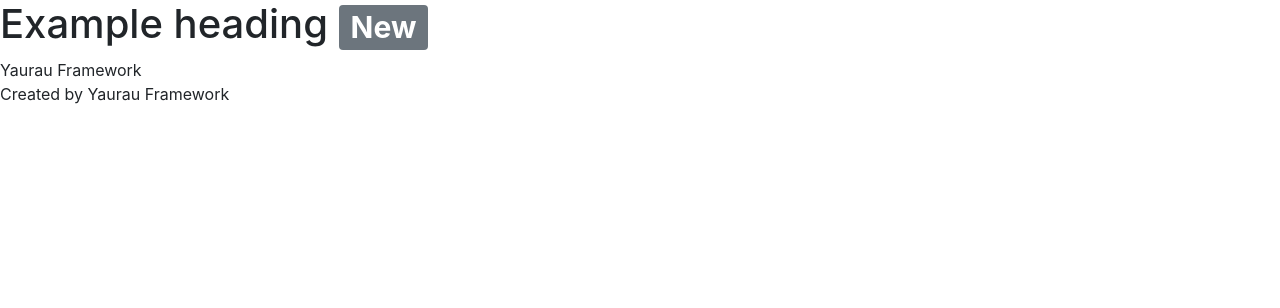
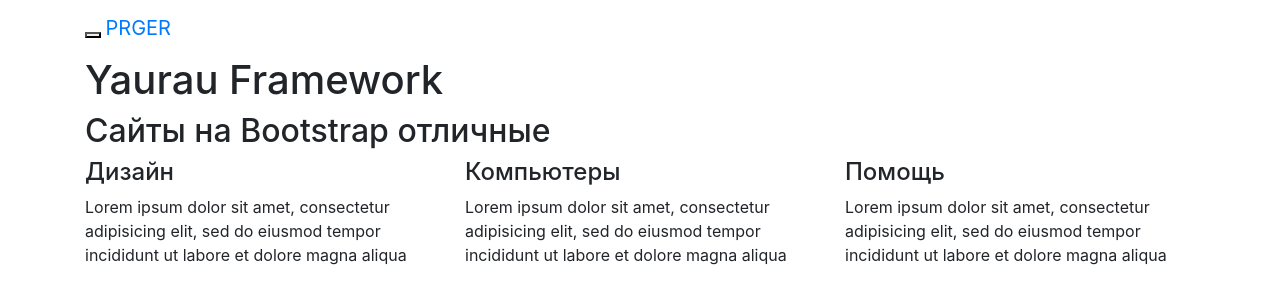
Before and after one commit to Rama7778/News, a PHP site: page / in a window 1280 px wide; the page is wider, and only the part inside the window is pictured. Shown: the top 308 px of that part. Before the commit the page ends 104 px from the top of that part, so only its background shows below. Run offline with PHP 8.4, Linux system fonts and the light colour scheme; some libraries are stand-ins or nearby versions.

Commit message:
Updating the code

```diff
--- a/www/view/Site/base.html.twig
+++ b/www/view/Site/base.html.twig
@@ -7,8 +7,141 @@
     <title>Title</title>
 </head>
 <body>
-<h1>Example heading <span class="badge badge-secondary">New</span></h1>
-    {% block header %}{% endblock %}<br>
+
+<div class="navbar navbar-inverse navbar-fixed-top">
+    <div class="container">
+        <div class="navbar-header">
+            <button type="button" class="navbar-toggle" data-toggle="collapse" data-target=".navbar-collapse">
+                <span class="icon-bar"></span>
+                <span class="icon-bar"></span>
+                <span class="icon-bar"></span>
+            </button>
+            <a class="navbar-brand" href="#">PR<i class="fa fa-circle"></i>GER</a>
+        </div>
+        <div class="navbar-collapse collapse">
+            <ul class="nav navbar-nav navbar-right">
+                <li class="active"><a href="#">Домой</a></li>
+                <li><a href="#">Про нас</a></li>
+                <li><a href="#">Сервсиы</a></li>
+                <li><a href="#">Работы</a></li>
+                <li><a href="#"><i class="fa fa-envelope-o" aria-hidden="true"></i></a></li>
+            </ul>
+        </div>
+    </div>
+</div>
+<div id="headerwrap">
+    <div class="container">
+        <div class="row centered">
+            <div class="col-lg-8 col-lg-offset-2">
+                <h1>{% block header %}{% endblock %}</h1>
+                <h2>Сайты на Bootstrap отличные</h2>
+            </div>
+        </div>
+    </div>
+</div>
+<div class="container w">
+    <div class="row centered">
+        <br><br>
+        <div class="col-lg-4">
+            <i class="fa fa-heart"></i>
+            <h4>Дизайн</h4>
+            <p>Lorem ipsum dolor sit amet, consectetur adipisicing elit, sed do eiusmod tempor incididunt ut labore et dolore magna aliqua</p>
+        </div>
+        <div class="col-lg-4">
+            <i class="fa fa-laptop"></i>
+            <h4>Компьютеры</h4>
+            <p>Lorem ipsum dolor sit amet, consectetur adipisicing elit, sed do eiusmod tempor incididunt ut labore et dolore magna aliqua</p>
+        </div>
+        <div class="col-lg-4">
+            <i class="fa fa-trophy"></i>
+            <h4>Помощь</h4>
+            <p>Lorem ipsum dolor sit amet, consectetur adipisicing elit, sed do eiusmod tempor incididunt ut labore et dolore magna aliqua</p>
+        </div>
+    </div>
+    <br><br>
+</div>
+<div id="dg">
+    <div class="container">
+        <div class="row centered">
+            <h4>Последние работы</h4>
+            <br>
+            <div class="col-lg-4">
+                <div class="tilt">
+                    <a href="#"><img src="img/p01.png" alt=""></a>
+                </div>
+            </div>
+            <div class="col-lg-4">
+                <div class="tilt">
+                    <a href="#"><img src="img/p02.png" alt=""></a>
+                </div>
+            </div>
+            <div class="col-lg-4">
+                <div class="tilt">
+                    <a href="#"><img src="img/p03.png" alt=""></a>
+                </div>
+            </div>
+        </div>
+    </div>
+</div>
+<div class="container wb">
+    <div class="row centered">
+        <br><br>
+        <div class="col-lg-8 col-lg-offset-2">
+            <h4>Мы создаем сайты</h4>
+            <p>Lorem ipsum dolor sit amet, consectetur adipisicing elit, sed do eiusmod tempor incididunt ut labore et dolore magna aliqua</p>
+            <p><br><br></p>
+        </div>
+        <div class="col-lg-2"></div>
+        <div class="col-lg-10 col-lg-offset-1">
+            <img src="img/munter.png" alt="" class="img-responsive">
+        </div>
+    </div>
+</div>
+<div id="lg">
+    <div class="container">
+        <div class="row centered">
+            <h4>Партнеры</h4>
+            <div class="col-lg-2 col-lg-offset-1">
+                <img src="img/c01.gif" alt="">
+            </div>
+            <div class="col-lg-2">
+                <img src="img/c02.gif" alt="">
+            </div>
+            <div class="col-lg-2">
+                <img src="img/c03.gif" alt="">
+            </div>
+            <div class="col-lg-2">
+                <img src="img/c04.gif" alt="">
+            </div>
+            <div class="col-lg-2">
+                <img src="img/c05.gif" alt="">
+            </div>
+        </div>
+    </div>
+</div>
+<div id="r">
+    <div class="container">
+        <div class="row centered">
+            <div class="col-lg-8 col-lg-offset-2">
+                <h4>Разарботка сайтов на профессиональном уровне</h4>
+                <p>Lorem ipsum dolor sit amet, consectetur adipisicing elit, sed do eiusmod tempor incididunt ut labore et dolore magna aliqua</p>
+            </div>
+        </div>
+    </div>
+</div>
+<div id="f">
+    <div class="container">
+        <div class="row centered">
+            <a href="#"><i class="fa fa-twitter"></i></a>
+            <a href="#"><i class="fa fa-facebook"></i></a>
+            <a href="#"><i class="fa fa-vk"></i></a>
+        </div>
+    </div>
+</div>
+
+
+
+
     {% block navigation %}{% endblock %}
     {% block body %}{% endblock %}
     {% block footer %}{% endblock %}
```
